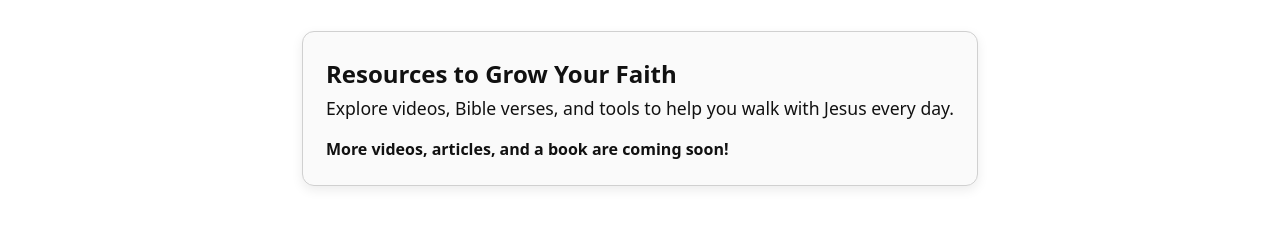
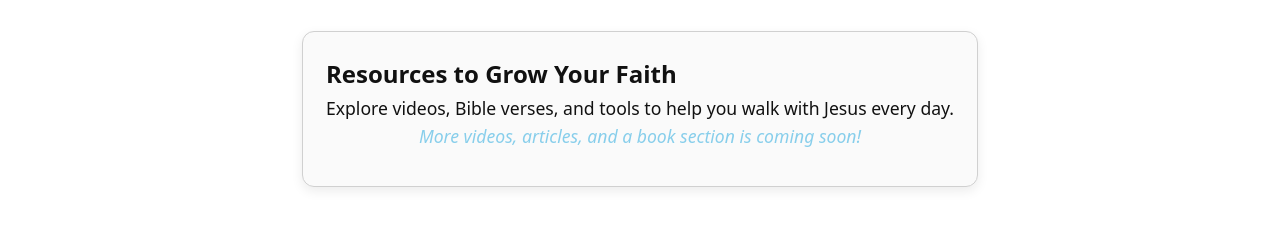
Before and after one commit to gabriellongshaw/The-Gospel, a plain HTML site: page resources/index.html in a window 1280 px wide. Shown: the part 78-325 px from the top of the page. Drawn offline with Linux system fonts and the light colour scheme; a script that the page names is missing.

Commit message:
feat (resources/index.html): removed inline styles and added "verse" class to coming soon text on top hero-card

```diff
--- a/resources/index.html
+++ b/resources/index.html
@@ -37,7 +37,7 @@
       <div class="hero-card">
         <h2>Resources to Grow Your Faith</h2>
         <p class="lead">Explore videos, Bible verses, and tools to help you walk with Jesus every day.</p>
-        <p style="margin-top: 15px; font-weight: bold;">More videos, articles, and a book are coming soon!</p>
+        <p class="verse">More videos, articles, and a book section is coming soon!</p>
       </div>
     </section>
 
```
